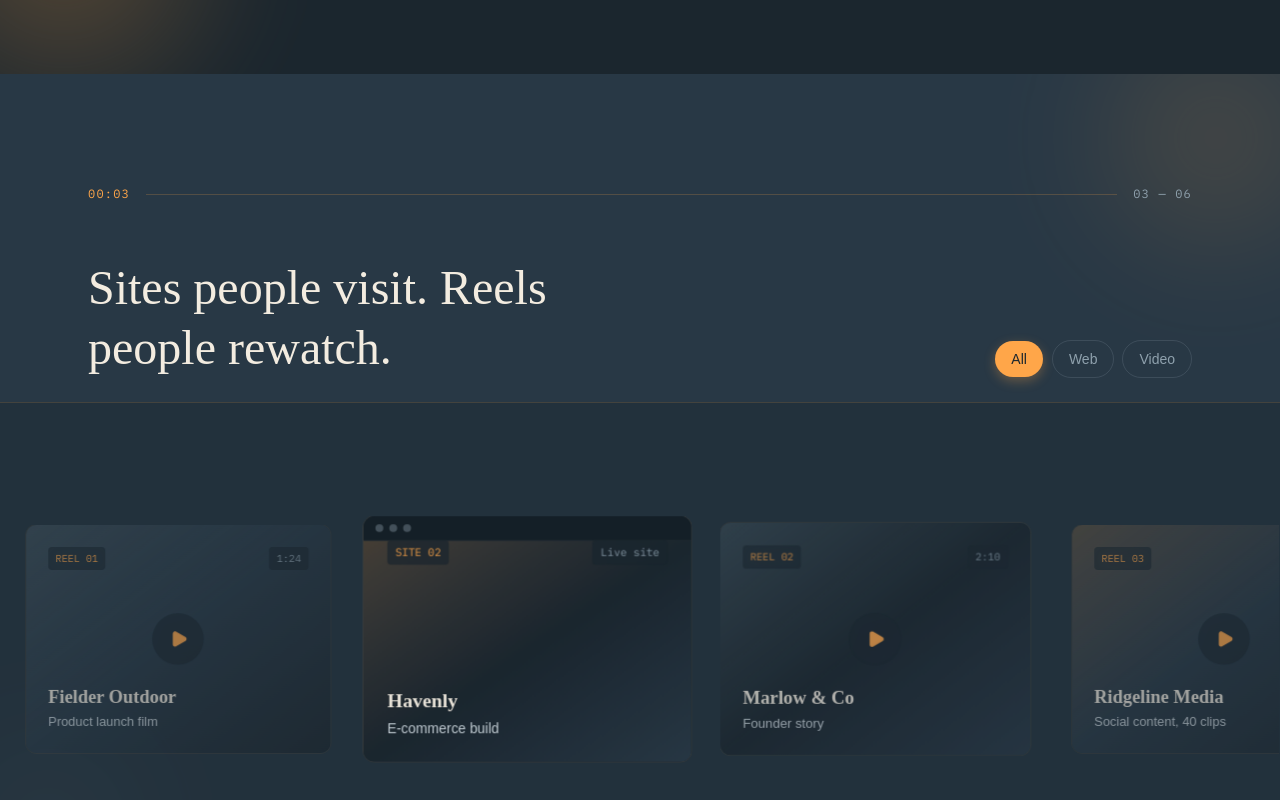
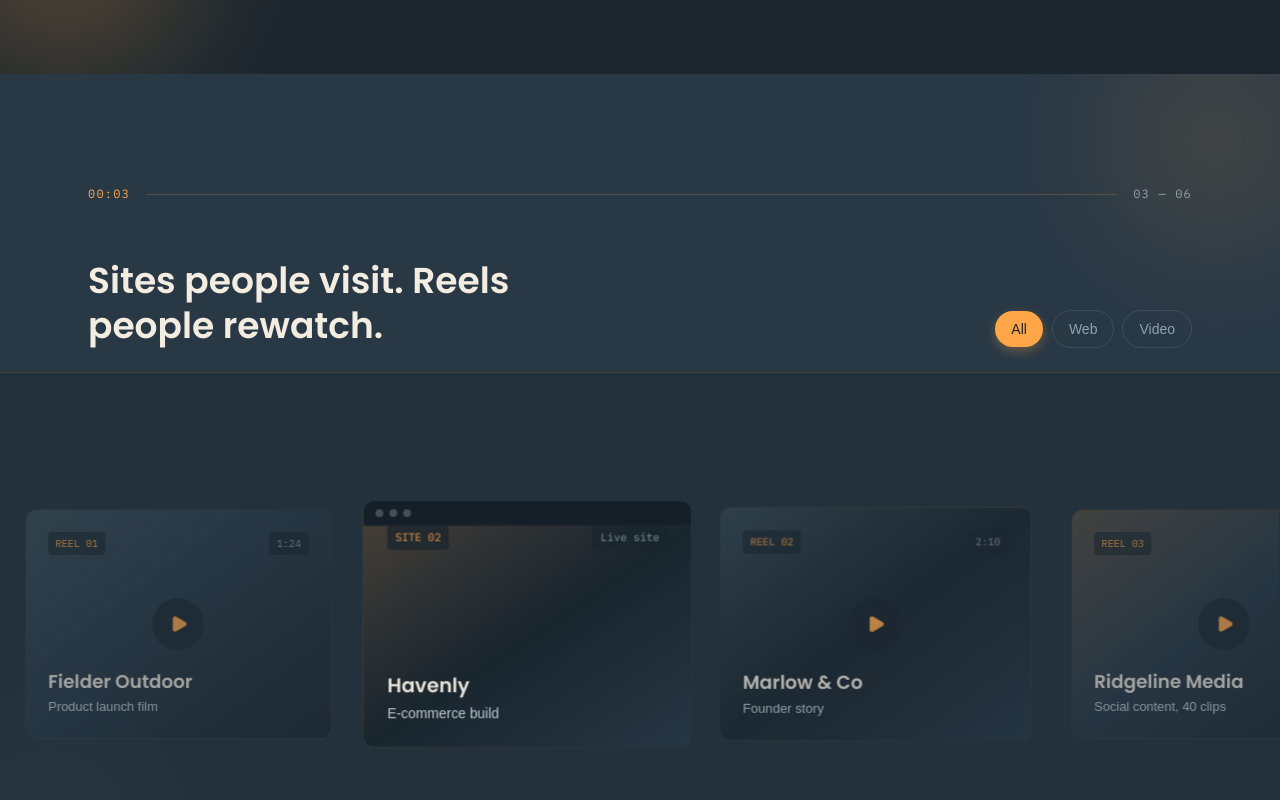
Before and after one commit to JaaniStudio/jaanistudio, a Next.js app: page / in a window 1280 px wide. Shown: the part 3739-4539 px from the top of the page. Built offline with nearby package versions, Linux system fonts and the light colour scheme.

Commit message:
upd: convert heads to poppins font

```diff
--- a/app/components/Portfolio.tsx
+++ b/app/components/Portfolio.tsx
@@ -159,7 +159,7 @@ function ProjectCard({
                 </span>
               </div>
               <div>
-                <motion.h3 className="flex items-center gap-1.5 font-[--font-display] text-xl font-semibold text-[#F3ECE0] transition-all duration-300 group-hover:translate-x-1">
+                <motion.h3 className="flex items-center gap-1.5 h-font text-xl font-semibold text-[#F3ECE0] transition-all duration-300 group-hover:translate-x-1">
                   {project.name}
                   {project.type === 'web' && (
                     <ArrowUpRight className="h-4 w-4 text-[#FFA649] opacity-0 transition-all duration-300 group-hover:opacity-100 group-hover:translate-x-0.5 group-hover:-translate-y-0.5" />
@@ -254,7 +254,7 @@ export default function Portfolio() {
 
             <div className="flex flex-col justify-between gap-6 sm:flex-row sm:items-end">
               <motion.h2
-                className="max-w-lg font-[--font-display] text-3xl leading-tight text-[#F3ECE0] sm:text-4xl md:text-5xl"
+                className="max-w-lg h-font text-3xl leading-tight text-[#F3ECE0] sm:text-3xl md:text-4xl"
                 initial={{ y: 30, opacity: 0 }}
                 animate={isInView ? { y: 0, opacity: 1 } : {}}
                 transition={{ duration: 0.6, ease: EASE, delay: 0.1 }}
```
